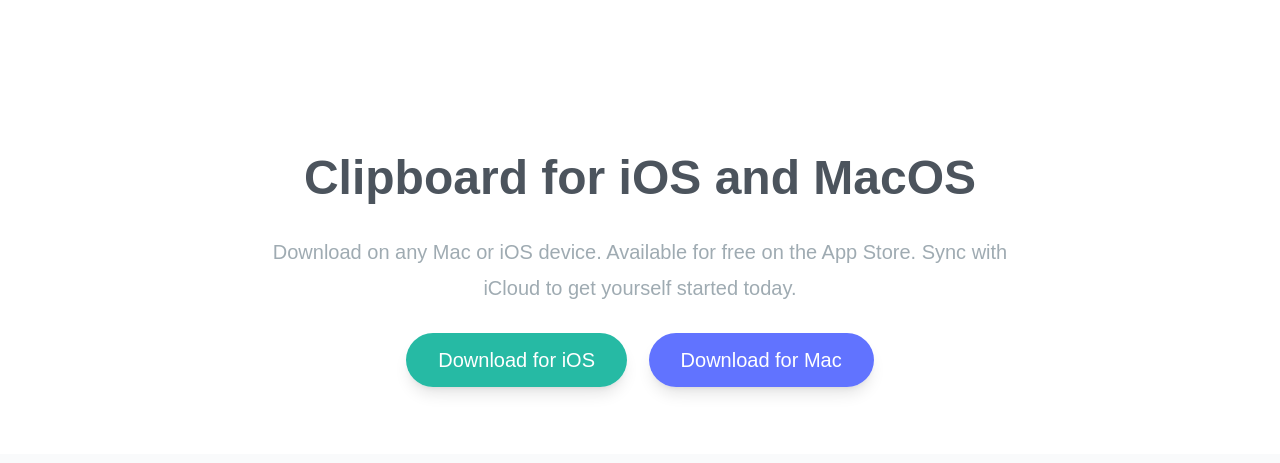
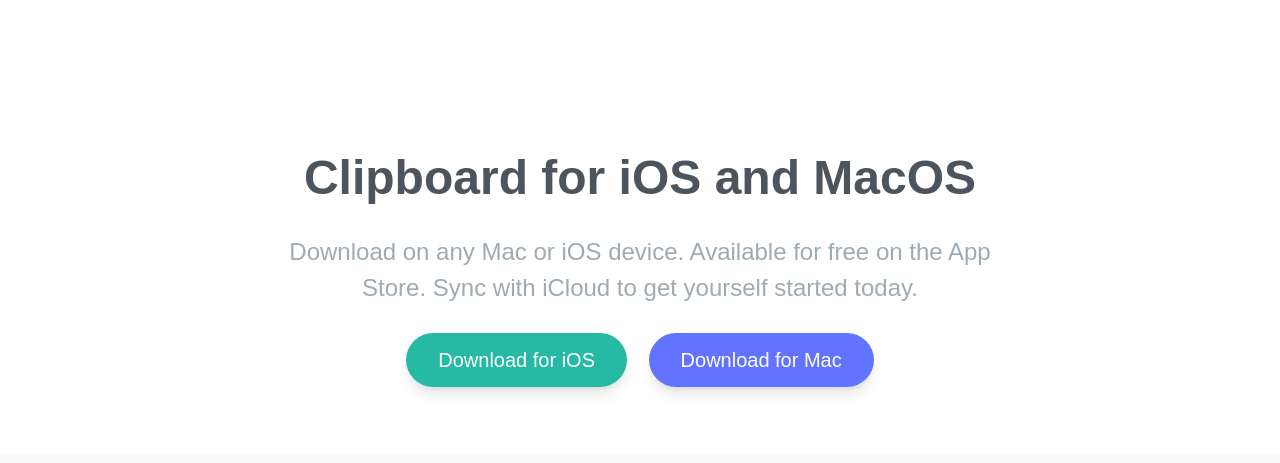
Before and after one commit to eddyK15501/clipboard-tailwind, a website: page index.html in a window 1280 px wide. Shown: the part 3346-3809 px from the top of the page. Drawn offline with Linux system fonts and the light colour scheme; a web font is replaced by a local one.

Commit message:
README.md update; ready for deployment

```diff
--- a/index.html
+++ b/index.html
@@ -155,7 +155,7 @@
       <div class="section-container my-20">
         <h3>Clipboard for iOS and MacOS</h3>
         <p
-          class="max-w-3xl mx-auto text-xl leading-9 text-center text-grayishBlue mb-10"
+          class="max-w-3xl mx-auto text-2xl leading-9 text-center text-grayishBlue mb-10"
         >
           Download on any Mac or iOS device. Available for free on the App
           Store. Sync with iCloud to get yourself started today.
```
Also changed, not shown: README.md.
